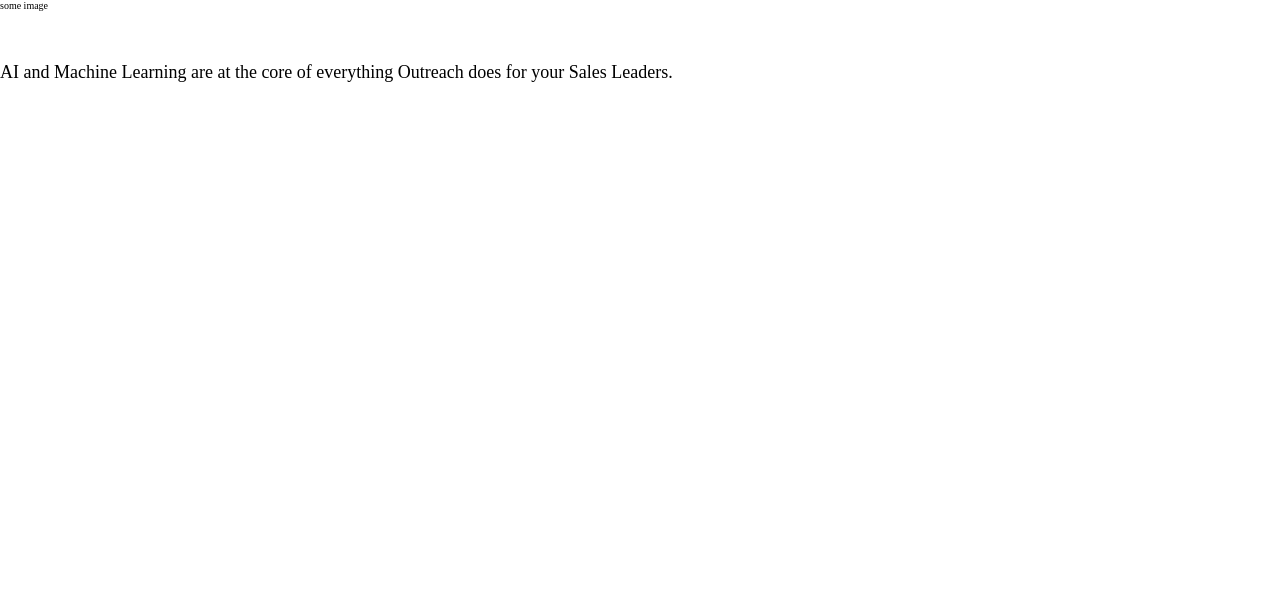
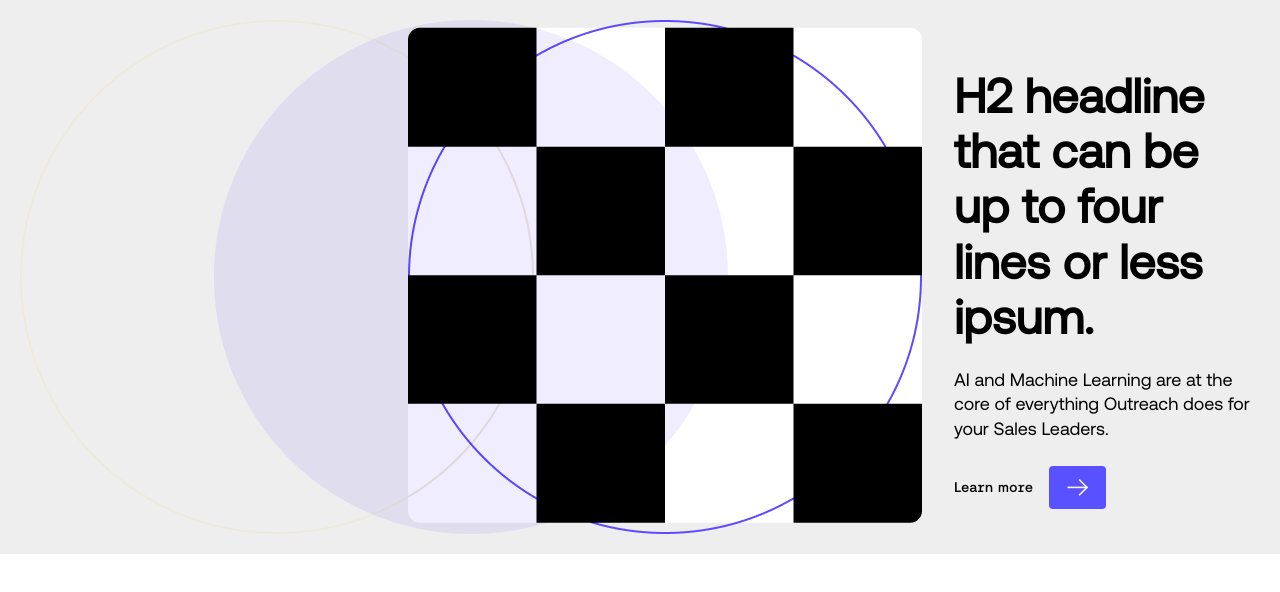
Before and after one commit to ErickRoo/pxpl, a Next.js app: page /components/SideSide in a window 1280 px wide. Shown: the top 592 px of the page. Built offline with nearby package versions, Linux system fonts and the light colour scheme.

Commit message:
fix: add placeholder and order in side side component

```diff
--- a/components/blocks/side_side/side_side.module.scss
+++ b/components/blocks/side_side/side_side.module.scss
@@ -1,5 +1,35 @@
 @import '../../../styles/variables';
 
 .root {
-  // add your styles here
+  font-family: 'AeonikPro-Regular';
+  padding: 2rem;
 }
+
+.wrapper {
+  @apply container;
+
+  padding: 0;
+  display: flex;
+  margin: auto;
+  justify-content: center;
+  flex-direction: column;
+  gap: 3rem;
+
+  @screen md {
+    gap: 3.2rem;
+    flex-direction: row;
+  }
+
+  @screen xl {
+    gap: 5.6rem;
+    max-width: 144rem;
+  }
+}
+
+.leftSide {
+  width: 100%;
+}
+
+.rightSide {
+  width: 100%;
+}
--- a/components/blocks/side_side/side_side.tsx
+++ b/components/blocks/side_side/side_side.tsx
@@ -9,13 +9,14 @@
   <div className={styles.root}>
     <section className={styles.wrapper}>
       <div className={styles.leftSide}>
-        some image
+        <img className={styles.image} src={block.image?.src} alt="placeholderimage" />
       </div>
       <OneColumnBody
         className={`${styles.rightSide}`}
         headline={block.heading}
         headlineLevel={3}
         description={block.description}
+        primaryCta={block.primaryCta}
       />
     </section>
   </div>
--- a/pages/components/SideSide.tsx
+++ b/pages/components/SideSide.tsx
@@ -1,14 +1,20 @@
 import { FC } from 'react'
 import SideSideInterface from 'components/blocks/side_side/side_side.interface'
-
 import SideSideBlock from 'components/blocks/side_side/side_side'
+import PlaceholderImage from '../../assets/Sideside/placeholder.png'
 
 const placeholderSideSideBlock = {
+  heading: 'H2 headline that can be up to four lines or less ipsum.',
   description: 'AI and Machine Learning are at the core of everything Outreach does for your Sales Leaders.',
+  image: PlaceholderImage,
+  primaryCta: {
+    ctaText: 'Learn more',
+    ctaLink: '#',
+  },
 } as unknown as SideSideInterface
 
 const SideSide: FC = () => (
-  <div>
+  <div style={{ backgroundColor: '#eee' }}>
     <SideSideBlock block={placeholderSideSideBlock} />
     <div style={{ margin: '3rem' }} />
   </div>
```
Also changed, not shown: assets/Sideside/placeholder.png (added).
